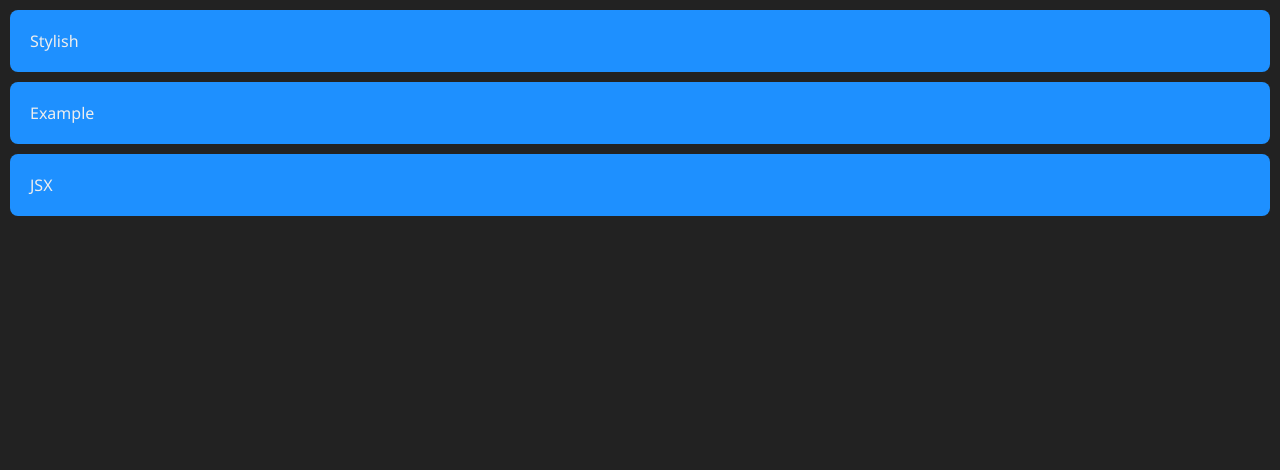
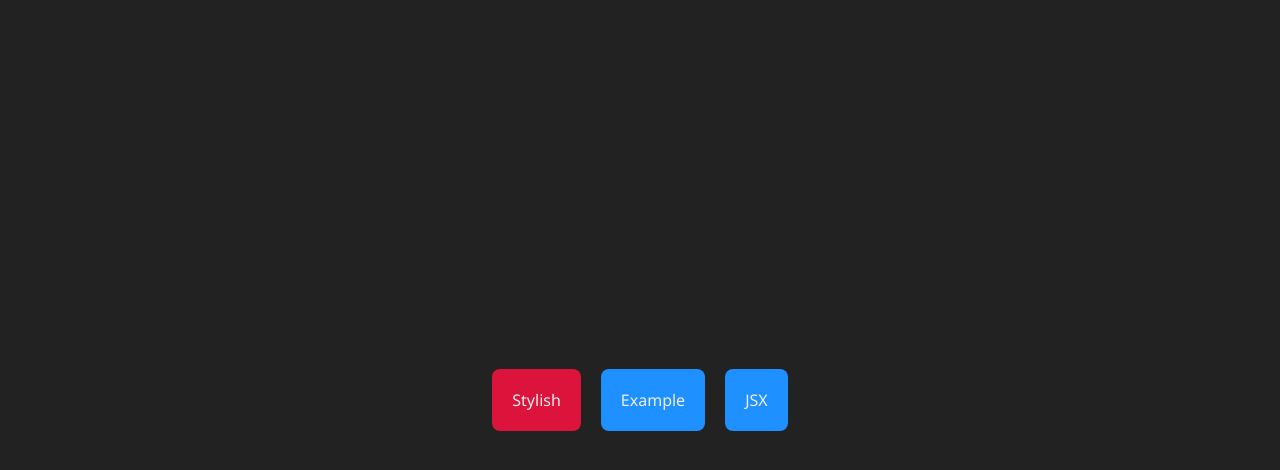
Before and after one commit to NetoJL/NextJS-Fundamentals, a Next.js app: page / in a window 1280 px wide. Shown: the top 470 px of the page. Built offline with nearby package versions, Linux system fonts and the light colour scheme.

Commit message:
index.jsx updated

```diff
--- a/src/pages/index.jsx
+++ b/src/pages/index.jsx
@@ -2,8 +2,14 @@ import Navigator from "@/components/Navigator";
 
 export default function Home() {
 	return (
-		<div>
-			<Navigator text="Stylish" route="/stylish" />
+		<div style={{
+			display: 'flex',
+			justifyContent: 'center',
+			alignItems: 'center',
+			height: '100vh',
+			flexWrap: 'wrap'
+		}}>
+			<Navigator text="Stylish" route="/stylish" color="crimson"/>
 			<Navigator text="Example" route="/example" />
 			<Navigator text="JSX" route="/jsx" />
 		</div>
```
